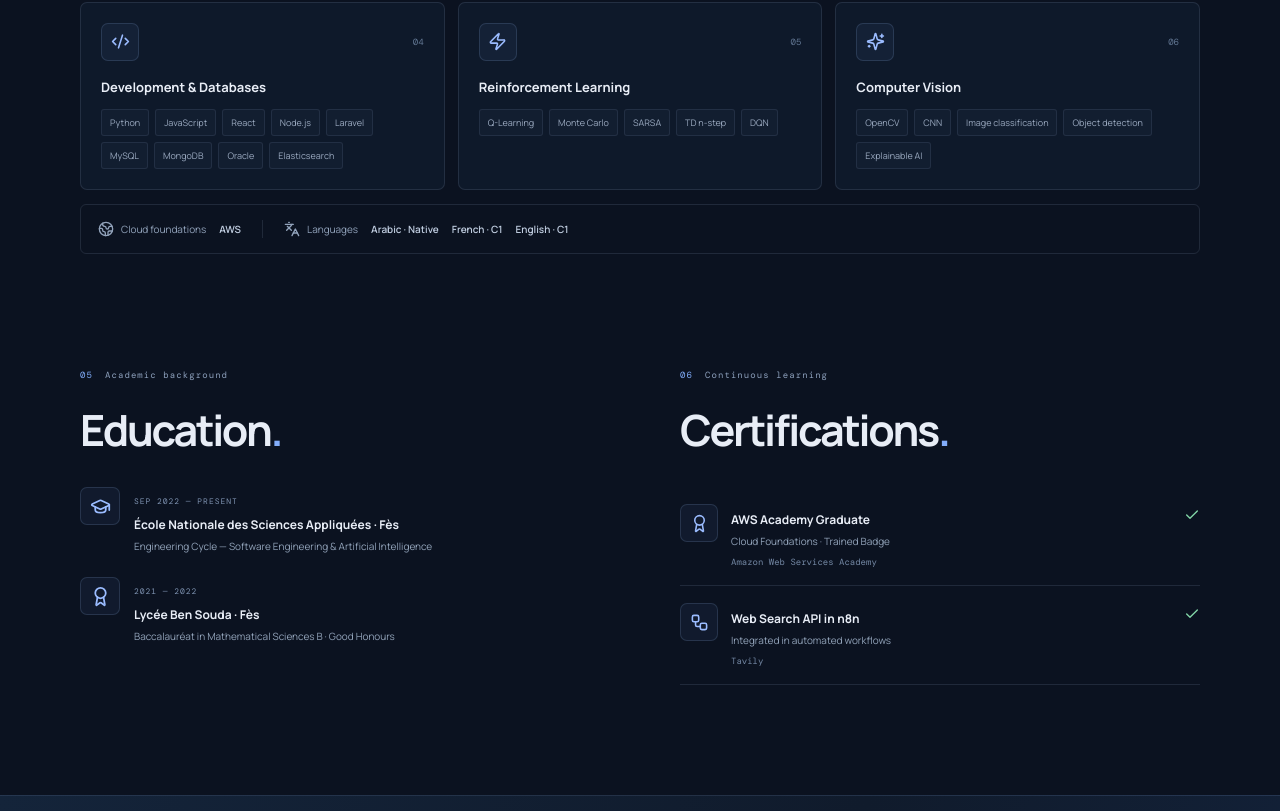
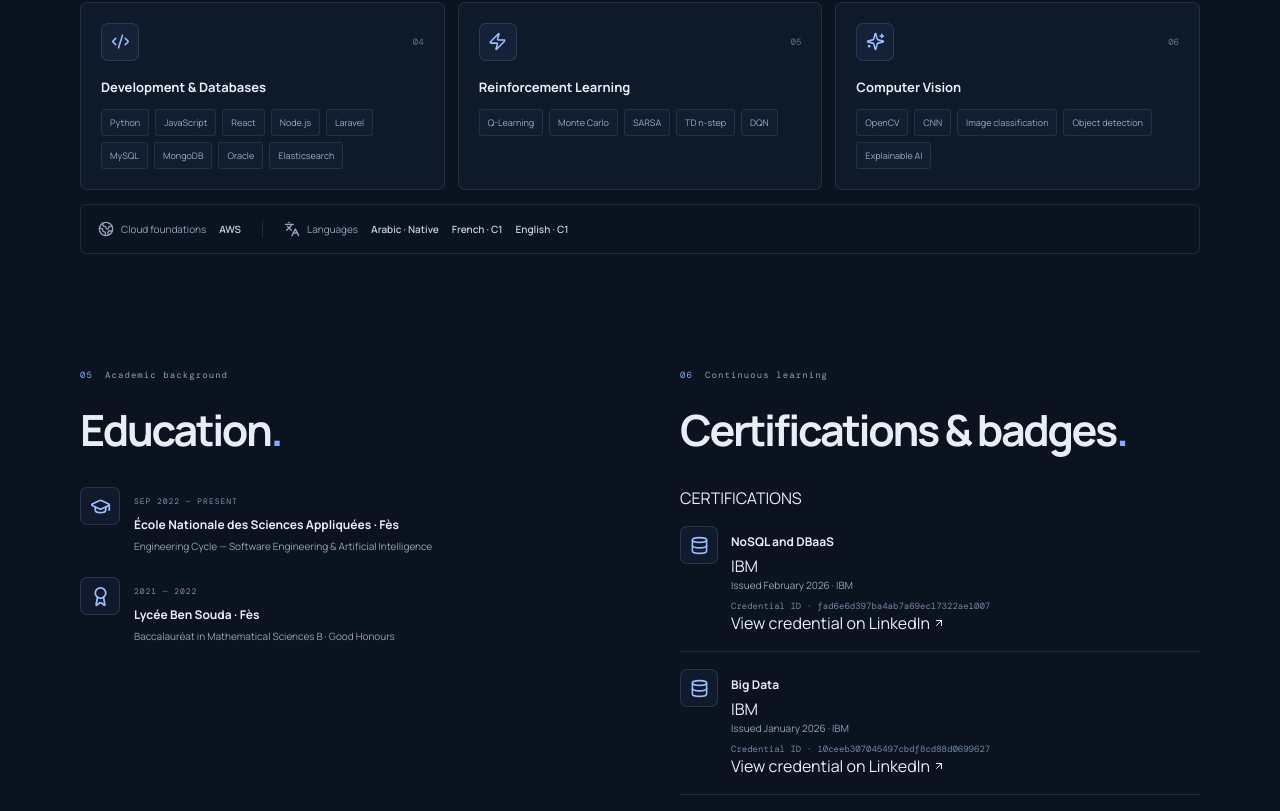
Before and after one commit to 1marieCurie/1marieCurie.github.io, a React (Vite) app: page / in a window 1280 px wide. Shown: the part 3860-4671 px from the top of the page. Built offline with nearby package versions, Linux system fonts and the light colour scheme.

Commit message:
Add LinkedIn certifications and IBM SkillsBuild learning achievement

```diff
--- a/src/App.tsx
+++ b/src/App.tsx
@@ -61,7 +61,7 @@ const copy = {
     educationLabel: 'Academic background',
     educationTitle: 'Education',
     certLabel: 'Continuous learning',
-    certTitle: 'Certifications',
+    certTitle: 'Certifications & badges',
     contactLabel: 'Let’s connect',
     contactTitle: 'Interested in building something meaningful?',
     contactText: 'I’m looking for a final-year internship (PFE) starting in February 2027, for up to six months, in applied AI, software testing automation or data engineering.',
@@ -101,7 +101,7 @@ const copy = {
     educationLabel: 'Parcours académique',
     educationTitle: 'Formation',
     certLabel: 'Apprentissage continu',
-    certTitle: 'Certifications',
+    certTitle: 'Certifications & badges',
     contactLabel: 'Entrons en contact',
     contactTitle: 'Envie de construire quelque chose d’utile ?',
     contactText: 'Je recherche un stage PFE à partir de février 2027, pour une durée maximale de six mois, en IA appliquée, automatisation des tests logiciels ou ingénierie des données.',
@@ -549,8 +549,65 @@ function App() {
             <div className="education-item"><div className="education-icon"><Award size={21}/></div><div><span className="education-date">2021 — 2022</span><h3>Lycée Ben Souda · Fès</h3><p>Baccalauréat in Mathematical Sciences B · Good Honours</p></div></div>
           </div>
           <div className="cert-column"><div className="section-kicker"><span>06</span>{t.certLabel}</div><h2 className="section-title">{t.certTitle}<span>.</span></h2>
-            <div className="cert-item"><span className="cert-icon"><Award size={19}/></span><div><h3>AWS Academy Graduate</h3><p>Cloud Foundations · Trained Badge</p><small>Amazon Web Services Academy</small></div><Check size={16} className="cert-check"/></div>
-            <div className="cert-item"><span className="cert-icon"><Workflow size={19}/></span><div><h3>Web Search API in n8n</h3><p>Integrated in automated workflows</p><small>Tavily</small></div><Check size={16} className="cert-check"/></div>
+            <div className="cert-group-label">CERTIFICATIONS</div>
+            <div className="cert-item">
+              <span className="cert-icon"><Database size={19}/></span>
+              <div className="cert-content"><div className="cert-title-row"><h3>NoSQL and DBaaS</h3><span className="cert-type">IBM</span></div>
+                <p>Issued February 2026 · IBM</p><small>Credential ID · fad6e6d397ba4ab7a69ec17322ae1007</small>
+                <a className="cert-source-link" href="https://www.linkedin.com/in/khadija-mellak-090498287/details/certifications/" target="_blank" rel="noreferrer">View credential on LinkedIn <ArrowUpRight size={12}/></a>
+              </div>
+            </div>
+            <div className="cert-item">
+              <span className="cert-icon"><Database size={19}/></span>
+              <div className="cert-content"><div className="cert-title-row"><h3>Big Data</h3><span className="cert-type">IBM</span></div>
+                <p>Issued January 2026 · IBM</p><small>Credential ID · 10ceeb307045497cbdf8cd88d0699627</small>
+                <a className="cert-source-link" href="https://www.linkedin.com/in/khadija-mellak-090498287/details/certifications/" target="_blank" rel="noreferrer">View credential on LinkedIn <ArrowUpRight size={12}/></a>
+              </div>
+            </div>
+            <div className="cert-item">
+              <span className="cert-icon"><Database size={19}/></span>
+              <div className="cert-content"><div className="cert-title-row"><h3>Database Design</h3><span className="cert-type">Oracle</span></div>
+                <p>Issued January 2026 · Oracle</p>
+                <a className="cert-source-link" href="https://www.linkedin.com/in/khadija-mellak-090498287/details/certifications/" target="_blank" rel="noreferrer">View credential on LinkedIn <ArrowUpRight size={12}/></a>
+              </div>
+            </div>
+            <div className="cert-item">
+              <span className="cert-icon"><Database size={19}/></span>
+              <div className="cert-content"><div className="cert-title-row"><h3>Database Programming with SQL</h3><span className="cert-type">Oracle</span></div>
+                <p>Issued January 2026 · Oracle</p>
+                <a className="cert-source-link" href="https://www.linkedin.com/in/khadija-mellak-090498287/details/certifications/" target="_blank" rel="noreferrer">View credential on LinkedIn <ArrowUpRight size={12}/></a>
+              </div>
+            </div>
+            <div className="cert-item">
+              <span className="cert-icon"><Code2 size={19}/></span>
+              <div className="cert-content"><div className="cert-title-row"><h3>Python 101 for Data Science</h3><span className="cert-type">IBM</span></div>
+                <p>Issued June 2025 · IBM</p><small>Credential ID · bf4e2d177ae849f8b33473d5f646bf4e</small>
+                <a className="cert-source-link" href="https://www.linkedin.com/in/khadija-mellak-090498287/details/certifications/" target="_blank" rel="noreferrer">View credential on LinkedIn <ArrowUpRight size={12}/></a>
+              </div>
+            </div>
+            <div className="cert-item">
+              <span className="cert-icon"><Award size={19}/></span>
+              <div className="cert-content"><div className="cert-title-row"><h3>AWS Academy Graduate</h3><span className="cert-type cert-type--badge">TRAINED BADGE</span></div>
+                <p>Cloud Foundations · Amazon Web Services Academy</p>
+                <a className="cert-source-link" href="https://www.linkedin.com/in/khadija-mellak-090498287/details/certifications/" target="_blank" rel="noreferrer">View credential on LinkedIn <ArrowUpRight size={12}/></a>
+              </div>
+            </div>
+            <div className="cert-group-label cert-group-label--secondary">LEARNING & APPLIED ACHIEVEMENTS</div>
+            <div className="cert-item cert-item--learning">
+              <span className="cert-icon"><BrainCircuit size={19}/></span>
+              <div className="cert-content"><div className="cert-title-row"><h3>Retrieval-Augmented Generation for Enhanced AI Output</h3><span className="cert-type cert-type--learning">LEARNING PLAN</span></div>
+                <p>IBM SkillsBuild · Completed November 2026</p>
+                <small>RAG concepts: connecting LLMs to external knowledge sources, relevance, accuracy and contextual grounding.</small>
+                <a className="cert-source-link" href="https://www.linkedin.com/in/khadija-mellak-090498287/" target="_blank" rel="noreferrer">View LinkedIn profile <ArrowUpRight size={12}/></a>
+              </div>
+            </div>
+            <div className="cert-item cert-item--learning">
+              <span className="cert-icon"><Workflow size={19}/></span>
+              <div className="cert-content"><div className="cert-title-row"><h3>Web Search API in n8n</h3><span className="cert-type cert-type--learning">APPLIED INTEGRATION</span></div>
+                <p>Tavily · Integrated into automated workflows</p>
+                <small>Shown as a practical implementation, not as a formal certification.</small>
+              </div>
+            </div>
           </div>
         </section>
 
```
